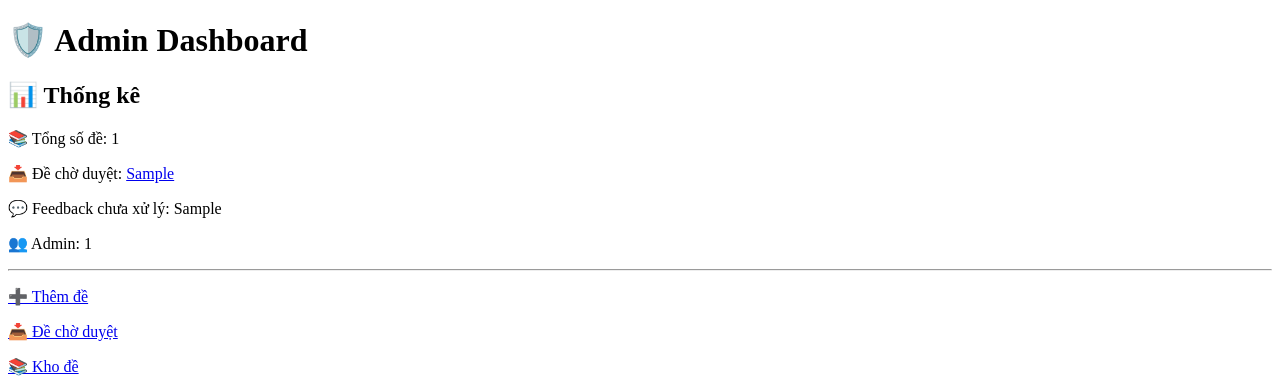
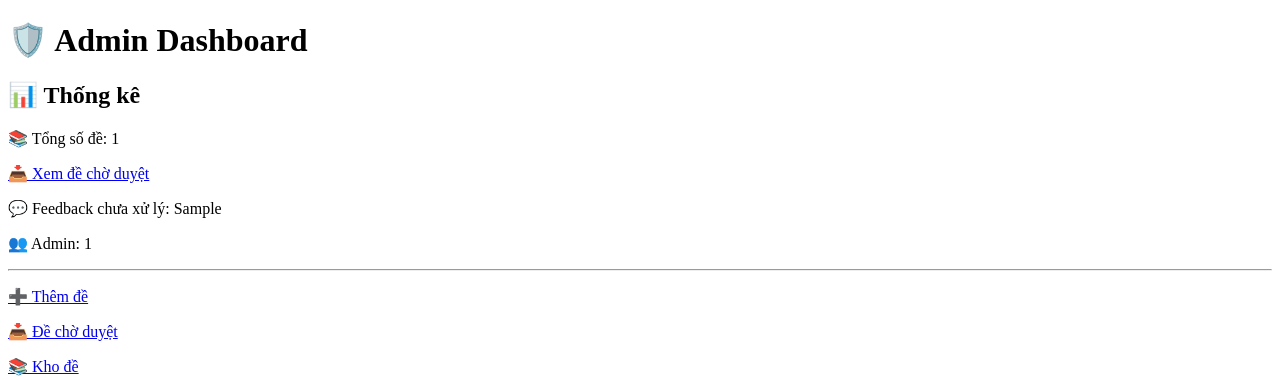
Before and after one commit to KhoiNguyen2809/flask-web, a Flask app: template templates/admin.html in a window 1280 px wide. Shown: the top 380 px of the page. Run offline with Flask 3, Linux system fonts and the light colour scheme; the template is opened without the code that fills it: most values are stand-ins (such as "Sample title", 1, 10 or a date in 2020).

Commit message:
Update admin.html

```diff
--- a/templates/admin.html
+++ b/templates/admin.html
@@ -9,9 +9,8 @@
 <p>📚 Tổng số đề: {{ total_exams }}</p>
 
 <p>
-    📥 Đề chờ duyệt:
     <a href="/pending">
-        {{ pending_exams }}
+        📥 Xem đề chờ duyệt
     </a>
 </p>
 
```
